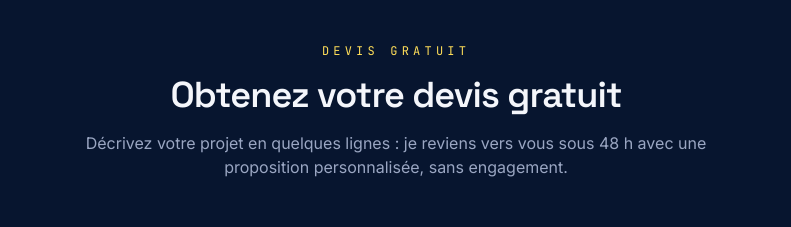
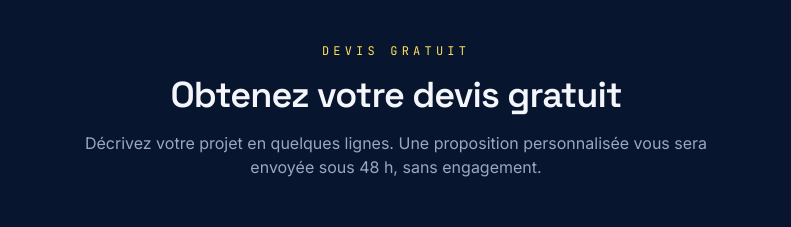
Before and after one commit to Rabutin-12/rbtdevhub, a Next.js app: page / in a window 1280 px wide. Shown: the part 3820-4047 px from the top of the page, without its empty margins (244-1035 px from the left). Built offline with nearby package versions, Linux system fonts and the light colour scheme.

Commit message:
update mon code et whatsapp

```diff
--- a/components/QuoteForm.tsx
+++ b/components/QuoteForm.tsx
@@ -79,7 +79,7 @@ export default function QuoteForm() {
         <SectionHeading
           eyebrow="Devis gratuit"
           title="Obtenez votre devis gratuit"
-          description="Décrivez votre projet en quelques lignes : je reviens vers vous sous 48 h avec une proposition personnalisée, sans engagement."
+          description="Décrivez votre projet en quelques lignes. Une proposition personnalisée vous sera envoyée sous 48 h, sans engagement."
         />
 
         <Reveal className="mt-12">
```
